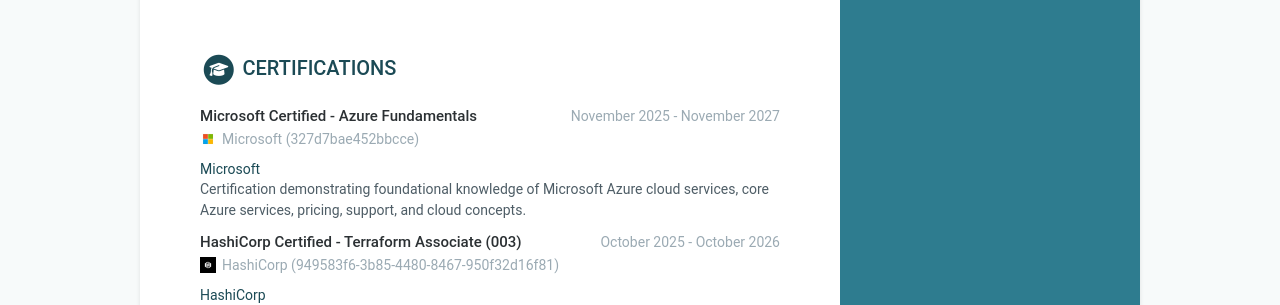
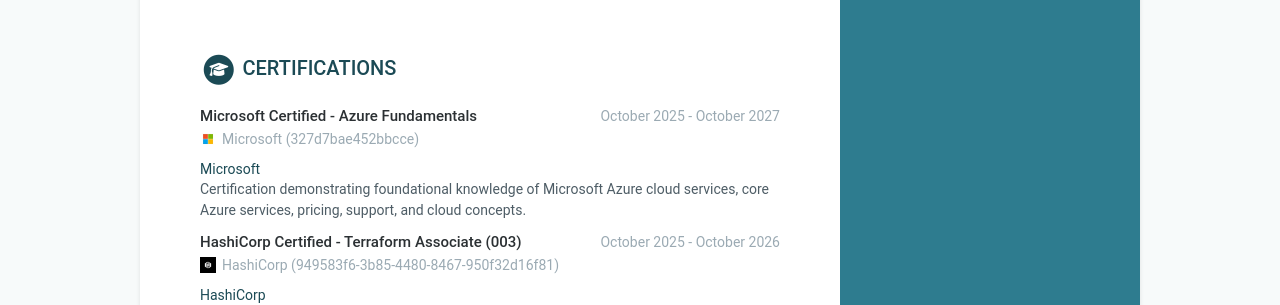
Before and after one commit to didier-segura/digital-cv, a Jekyll site: the page built from index.html, in a window 1280 px wide and 900 px high, scrolled down 3008 px. Shown: the part 152-457 px from the top of the window. Built offline with Jekyll 4.4.1, drawn with Linux system fonts in a browser that asks for light colours.

Commit message:
+ Deploy

```diff
--- a/_data/data.yml
+++ b/_data/data.yml
@@ -229,8 +229,8 @@ certifications:
   list:
   - name: Microsoft Certified - Azure Fundamentals
     logo: microsoft_logo.jpeg
-    start: November 2025
-    end: November 2027
+    start: October 2025
+    end: October 2027
     organization: Microsoft
     credentialid: 327d7bae452bbcce
     credentialurl: https://learn.microsoft.com/en-us/users/didiersegura-2876/credentials/327d7bae452bbcce
```
Also changed, not shown: 1 other file.
